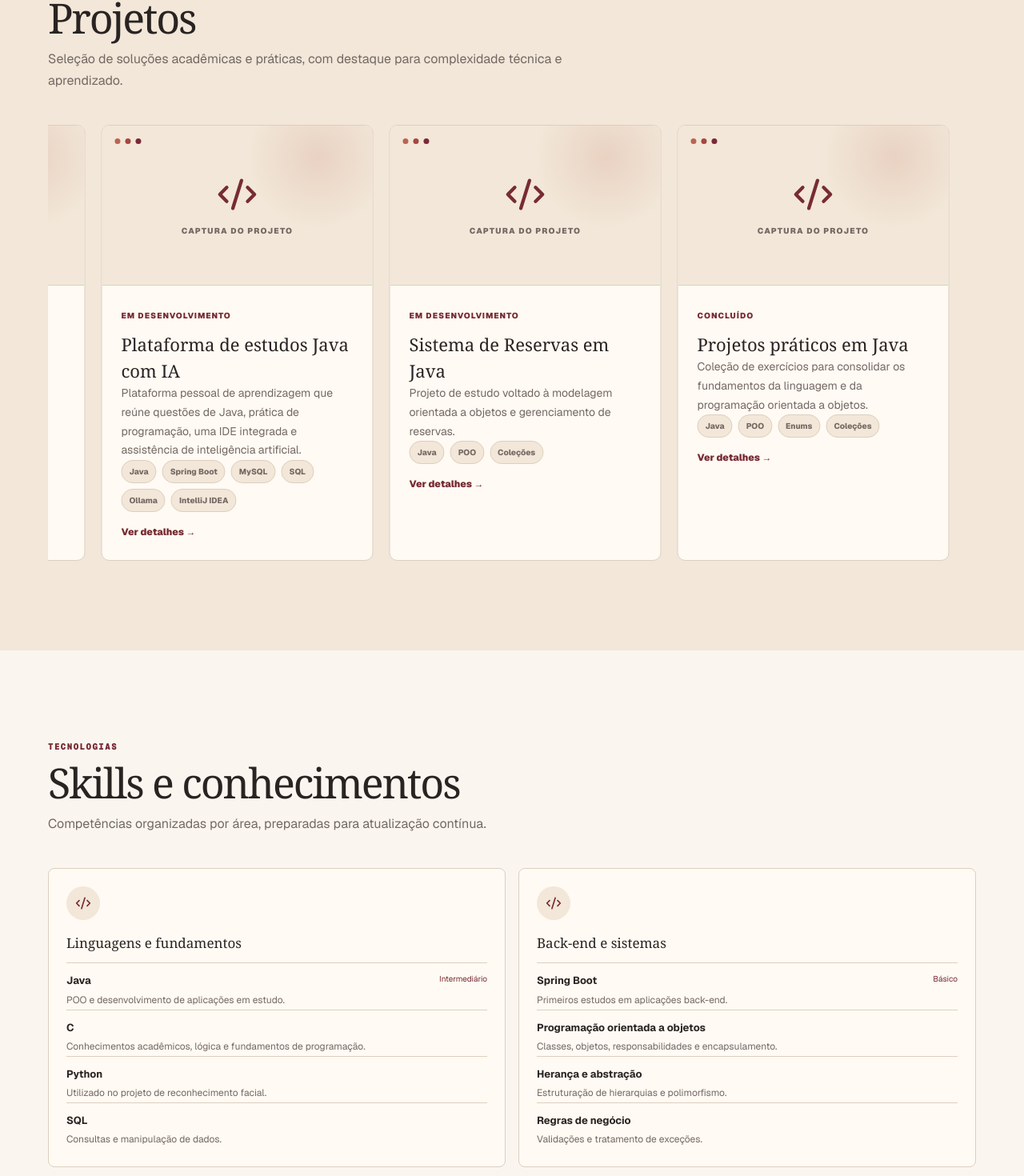
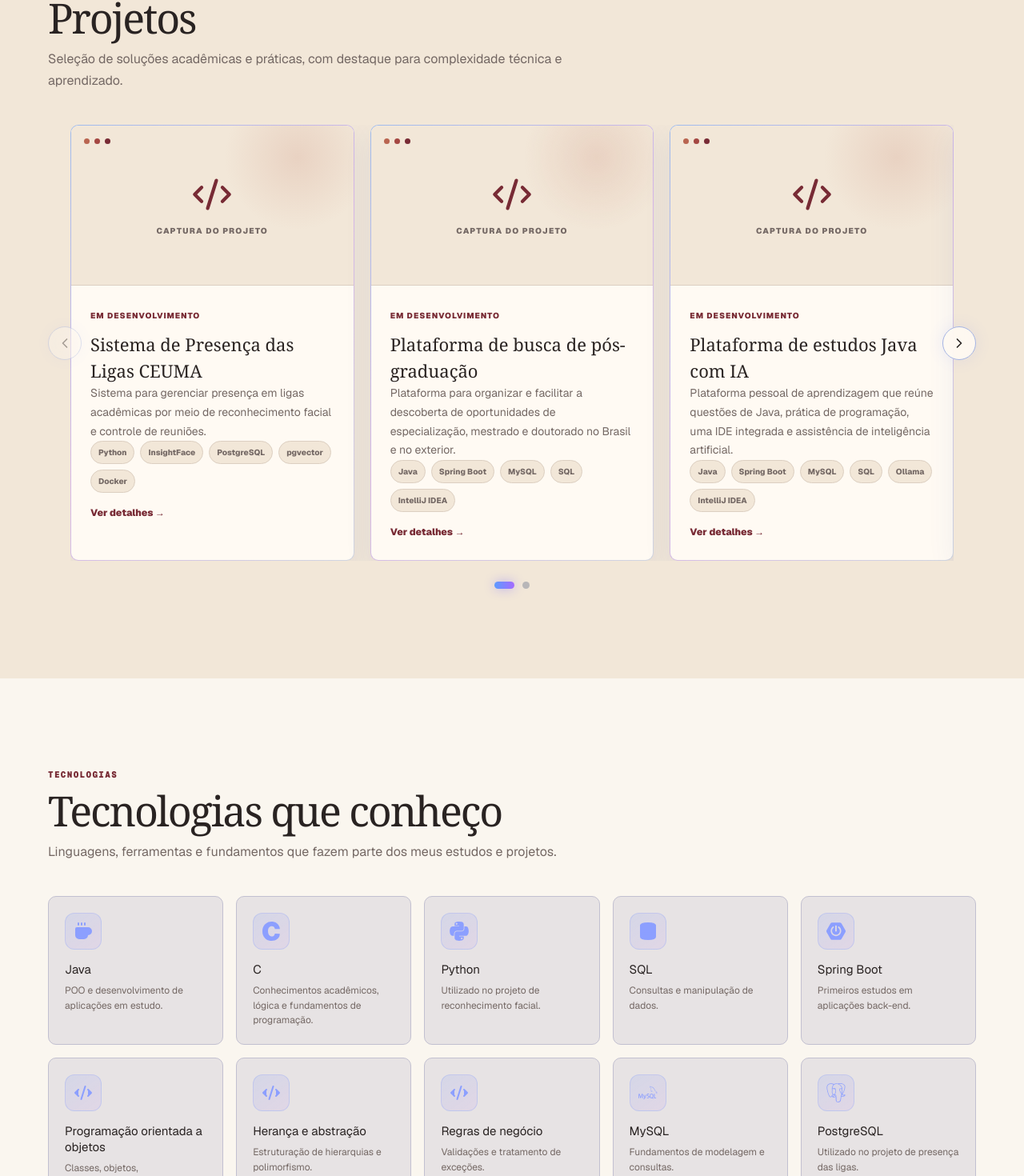
Before and after one commit to PauloKAaPOo/portifolio-pessoal, a Next.js app: page / in a window 1280 px wide. Shown: the part 1776-3246 px from the top of the page at 80% size. Built offline with nearby package versions, Linux system fonts and the light colour scheme.

Commit message:
Quinta mudanca

```diff
--- a/package.json
+++ b/package.json
@@ -12,7 +12,8 @@
     "lucide-react": "^1.77.0",
     "next": "16.4.6",
     "react": "19.3.0",
-    "react-dom": "19.3.0"
+    "react-dom": "19.3.0",
+    "simple-icons": "^16.38.1"
   },
   "devDependencies": {
     "@tailwindcss/turbopack": "4.3.3",
--- a/src/app/globals.css
+++ b/src/app/globals.css
@@ -279,21 +279,24 @@ a { color: inherit; text-decoration: none; }
 .about-facts span, .about-facts b { display: block; font-size: 10px; }
 .about-facts span { color: var(--muted); margin-bottom: 4px; }
 
-.project-marquee { overflow: hidden; }
-.project-track { display: flex; width: max-content; animation: project-scroll 42s linear infinite; }
-.project-track-group { display: flex; flex: 0 0 auto; gap: 20px; padding-right: 20px; }
-.project-marquee:hover .project-track, .project-marquee:focus-within .project-track { animation-play-state: paused; }
-@keyframes project-scroll { to { transform: translateX(-50%); } }
+.project-carousel-shell { position: relative; padding: 0 28px; }
+.project-viewport { overflow: hidden; touch-action: pan-y; }
+.project-track { display: flex; width: 100%; transition: transform .6s cubic-bezier(.2, .75, .25, 1); }
+.project-page { display: grid; flex: 0 0 100%; grid-template-columns: repeat(3, minmax(0, 1fr)); gap: 20px; }
 .project-card {
-  flex: 0 0 min(340px, calc(100vw - 48px));
+  min-width: 0;
   overflow: hidden;
-  border: 1px solid var(--line);
+  border: 1px solid transparent;
   border-radius: 10px;
-  background: var(--surface);
+  background:
+    linear-gradient(var(--surface), var(--surface)) padding-box,
+    linear-gradient(135deg, rgba(92, 153, 255, .55), rgba(170, 105, 255, .38), rgba(92, 153, 255, .22)) border-box;
+  box-shadow: 0 12px 34px rgba(56, 90, 180, .08);
+  backdrop-filter: blur(14px);
   cursor: pointer;
-  transition: box-shadow .25s ease, border-color .25s ease;
+  transition: transform .25s ease, box-shadow .25s ease, filter .25s ease;
 }
-.project-card:hover, .project-card:focus-visible { border-color: var(--primary); box-shadow: var(--shadow); }
+.project-card:hover, .project-card:focus-visible { transform: translateY(-5px); filter: brightness(1.04); box-shadow: 0 18px 40px rgba(71, 108, 225, .18), 0 0 22px rgba(151, 92, 255, .16); }
 .project-card:focus-visible { outline: 2px solid var(--primary); outline-offset: 3px; }
 .project-visual {
   position: relative;
@@ -330,9 +333,39 @@ a { color: inherit; text-decoration: none; }
 }
 .text-link { border: 0; background: transparent; color: var(--primary); padding: 16px 0 0; font-size: 12px; font-weight: 900; }
 .project-content .text-link { display: inline-block; }
+.carousel-arrow {
+  position: absolute;
+  z-index: 2;
+  top: 50%;
+  width: 42px;
+  height: 42px;
+  display: grid;
+  place-items: center;
+  border: 1px solid color-mix(in srgb, #759cff 55%, var(--line));
+  border-radius: 50%;
+  background: color-mix(in srgb, var(--surface) 88%, transparent);
+  color: var(--foreground);
+  box-shadow: 0 0 20px rgba(101, 125, 255, .12);
+  backdrop-filter: blur(12px);
+  transform: translateY(-50%);
+  transition: background .2s ease, color .2s ease, opacity .2s ease, box-shadow .2s ease;
+}
+.carousel-arrow:first-child { left: 0; }
+.carousel-arrow:last-child { right: 0; }
+.carousel-arrow:not(:disabled):hover { background: #617cff; color: #fff; box-shadow: 0 0 22px rgba(114, 118, 255, .42); }
+.carousel-arrow:disabled { cursor: not-allowed; opacity: .38; }
+.carousel-arrow:focus-visible, .carousel-dot:focus-visible { outline: 2px solid #879cff; outline-offset: 3px; }
+.carousel-pagination { display: flex; align-items: center; justify-content: center; gap: 10px; padding-top: 26px; }
+.carousel-dot { width: 9px; height: 9px; border: 0; border-radius: 50%; background: color-mix(in srgb, #8290ab 40%, var(--line)); padding: 0; transition: width .25s ease, background .25s ease, box-shadow .25s ease; }
+.carousel-dot.is-active { width: 25px; border-radius: 999px; background: linear-gradient(90deg, #5c9bff, #a56bff); box-shadow: 0 0 14px rgba(126, 111, 255, .48); }
 
-.skills-grid { display: grid; grid-template-columns: repeat(2, minmax(0, 1fr)); gap: 16px; }
-.skill-card { border: 1px solid var(--line); border-radius: 8px; background: var(--surface); padding: 22px; }
+.skills-grid { display: grid; grid-template-columns: repeat(5, minmax(0, 1fr)); gap: 16px; }
+.skill-card { min-width: 0; border: 1px solid color-mix(in srgb, #718fff 24%, var(--line)); border-radius: 10px; background: color-mix(in srgb, var(--surface) 88%, #393b72 12%); padding: 20px; transition: transform .25s ease, border-color .25s ease, box-shadow .25s ease; }
+.skill-card:hover { transform: translateY(-4px); border-color: color-mix(in srgb, #8b74ff 65%, var(--line)); box-shadow: 0 12px 30px rgba(74, 94, 195, .16), 0 0 18px rgba(145, 95, 255, .12); }
+.skill-logo { width: 46px; height: 46px; display: flex; align-items: center; justify-content: center; gap: 5px; border: 1px solid rgba(112, 145, 255, .24); border-radius: 12px; background: linear-gradient(145deg, rgba(87, 125, 255, .12), rgba(162, 97, 255, .09)); color: #8c9fff; }
+.skill-logo svg { width: 24px; height: 24px; fill: currentColor; }
+.skill-card h3 { margin: 15px 0 7px; font-size: 15px; line-height: 1.35; }
+.skill-card p { margin: 0; color: var(--muted); font-size: 12px; line-height: 1.55; }
 .card-icon, .certificate-icon, .hobby-icon {
   width: 42px;
   height: 42px;
@@ -342,12 +375,6 @@ a { color: inherit; text-decoration: none; }
   background: var(--surface-soft);
   color: var(--primary);
 }
-.skill-card h3 { margin: 16px 0 12px; font-family: Georgia, serif; font-size: 17px; }
-.skill-item { border-top: 1px solid var(--line); padding: 12px 0 2px; }
-.skill-item div { display: flex; justify-content: space-between; gap: 12px; font-size: 13px; }
-.skill-item div span { color: var(--primary); font-size: 10px; }
-.skill-item p { margin: 5px 0 0; color: var(--muted); font-size: 12px; line-height: 1.55; }
-
 .timeline { max-width: 820px; }
 .timeline-item { position: relative; display: grid; grid-template-columns: 48px 1fr; }
 .timeline-marker {
@@ -423,7 +450,9 @@ footer { border-top: 1px solid var(--line); background: var(--surface); }
   .menu-button { display: grid; }
   .hero-grid { grid-template-columns: 1fr .72fr; gap: 36px; }
   .about-grid { grid-template-columns: 1fr .7fr; gap: 36px; }
-  .skills-grid, .certificate-grid { grid-template-columns: 1fr; }
+  .skills-grid { grid-template-columns: repeat(4, minmax(0, 1fr)); }
+  .certificate-grid { grid-template-columns: 1fr; }
+  .project-page { grid-template-columns: repeat(2, minmax(0, 1fr)); }
 }
 
 @media (max-width: 720px) {
@@ -436,6 +465,8 @@ footer { border-top: 1px solid var(--line); background: var(--surface); }
   .chip-one { left: -24px; }
   .chip-two { right: -20px; }
   .project-visual { height: 200px; }
+  .project-page { grid-template-columns: 1fr; }
+  .skills-grid { grid-template-columns: repeat(3, minmax(0, 1fr)); }
   .about-profile-card { width: 82%; justify-self: center; }
   .timeline-card { padding: 18px; }
   .timeline-meta { flex-direction: column; }
@@ -450,7 +481,7 @@ footer { border-top: 1px solid var(--line); background: var(--surface); }
   .portrait-wrap { width: 82%; }
   .about-profile-card { width: 100%; }
   .about-facts { grid-template-columns: 1fr; }
-  .skills-grid { grid-template-columns: 1fr; }
+  .skills-grid { grid-template-columns: repeat(2, minmax(0, 1fr)); }
   .certificate-card { grid-template-columns: 42px 1fr; padding: 16px; }
   .footer-shell { align-items: flex-start; flex-direction: column; justify-content: center; }
 }
@@ -459,6 +490,7 @@ footer { border-top: 1px solid var(--line); background: var(--surface); }
   html { scroll-behavior: auto; }
   *, *::before, *::after { transition-duration: .01ms !important; }
   .scroll-reveal-enabled .scroll-reveal { opacity: 1; transform: none; }
-  .project-marquee { overflow-x: auto; }
-  .project-track { animation: none; }
+  .project-track { transition: none; }
+  .project-card, .skill-card { transition: none; }
+  .project-card:hover, .skill-card:hover { transform: none; }
 }
--- a/src/components/portfolio-page.tsx
+++ b/src/components/portfolio-page.tsx
@@ -5,6 +5,10 @@ import {
   ArrowUp,
   Award,
   Code2,
+  Coffee,
+  Database,
+  ChevronLeft,
+  ChevronRight,
   GraduationCap,
   Link as LinkIcon,
   Menu,
@@ -13,7 +17,24 @@ import {
   Sun,
   X,
 } from "lucide-react";
-import { useEffect, useState } from "react";
+import {
+  siC,
+  siCss,
+  siDocker,
+  siGit,
+  siGithub,
+  siHtml5,
+  siMysql,
+  siNextdotjs,
+  siOllama,
+  siPostgresql,
+  siPython,
+  siReact,
+  siSpringboot,
+  siTypescript,
+  type SimpleIcon,
+} from "simple-icons";
+import { useEffect, useRef, useState } from "react";
 import {
   certificates,
   education,
@@ -24,6 +45,21 @@ import {
   socialLinks,
 } from "@/data/portfolio";
 import type { Project } from "@/types/portfolio";
+
+const technologyIcons: Record<string, SimpleIcon[]> = {
+  C: [siC],
+  Python: [siPython],
+  "Spring Boot": [siSpringboot],
+  MySQL: [siMysql],
+  PostgreSQL: [siPostgresql],
+  "Ollama / Open WebUI": [siOllama],
+  "Next.js": [siNextdotjs],
+  React: [siReact],
+  TypeScript: [siTypescript],
+  "HTML / CSS": [siHtml5, siCss],
+  "Git / GitHub": [siGit, siGithub],
+  Docker: [siDocker],
+};
 
 const navItems = [
   { id: "inicio", label: "Início" },
@@ -59,6 +95,22 @@ export default function PortfolioPage() {
   const [activeSection, setActiveSection] = useState("inicio");
   const [showTop, setShowTop] = useState(false);
   const [selectedProject, setSelectedProject] = useState<Project | null>(null);
+  const [projectPage, setProjectPage] = useState(0);
+  const [projectsPerPage, setProjectsPerPage] = useState(3);
+  const swipeStartX = useRef<number | null>(null);
+  const didSwipe = useRef(false);
+  const projectPages = Array.from(
+    { length: Math.ceil(projects.length / projectsPerPage) },
+    (_, pageIndex) =>
+      projects.slice(
+        pageIndex * projectsPerPage,
+        (pageIndex + 1) * projectsPerPage,
+      ),
+  );
+  const activeProjectPage = Math.min(
+    projectPage,
+    Math.max(0, projectPages.length - 1),
+  );
 
   useEffect(() => {
     const savedTheme = window.localStorage.getItem("portfolio-theme");
@@ -124,6 +176,20 @@ export default function PortfolioPage() {
   }, [selectedProject]);
 
   useEffect(() => {
+    const updateProjectsPerPage = () => {
+      setProjectsPerPage(
+        window.innerWidth <= 720 ? 1 : window.innerWidth <= 980 ? 2 : 3,
+      );
+    };
+
+    updateProjectsPerPage();
+    window.addEventListener("resize", updateProjectsPerPage, {
+      passive: true,
+    });
+    return () => window.removeEventListener("resize", updateProjectsPerPage);
+  }, []);
+
+  useEffect(() => {
     const onScroll = () => setShowTop(window.scrollY > 500);
     const observer = new IntersectionObserver(
       (entries) => {
@@ -150,6 +216,10 @@ export default function PortfolioPage() {
   const navigateTo = (id: string) => {
     document.getElementById(id)?.scrollIntoView({ behavior: "smooth" });
     setMenuOpen(false);
+  };
+
+  const goToProjectPage = (page: number) => {
+    setProjectPage(Math.max(0, Math.min(page, projectPages.length - 1)));
   };
 
   return (
@@ -298,20 +368,64 @@ export default function PortfolioPage() {
               title="Projetos"
               description="Seleção de soluções acadêmicas e práticas, com destaque para complexidade técnica e aprendizado."
             />
-            <div className="project-marquee" role="region" aria-label="Carrossel de projetos">
-              <div className="project-track">
-                {[false, true].map((isDuplicate) => (
+            <div className="project-carousel-shell">
+              <button
+                className="carousel-arrow"
+                type="button"
+                aria-label="Projetos anteriores"
+                onClick={() => goToProjectPage(activeProjectPage - 1)}
+                disabled={activeProjectPage === 0}
+              >
+                <ChevronLeft size={20} />
+              </button>
               <div
-                    className="project-track-group"
-                    key={isDuplicate ? "duplicate" : "projects"}
-                    aria-hidden={isDuplicate || undefined}
+                className="project-viewport"
+                role="region"
+                aria-roledescription="carrossel"
+                aria-label="Projetos em destaque"
+                onTouchStart={(event) => {
+                  swipeStartX.current = event.touches[0]?.clientX ?? null;
+                  didSwipe.current = false;
+                }}
+                onTouchEnd={(event) => {
+                  const startX = swipeStartX.current;
+                  const endX = event.changedTouches[0]?.clientX;
+                  swipeStartX.current = null;
+                  if (startX === null || endX === undefined) return;
+
+                  const distance = startX - endX;
+                  if (Math.abs(distance) < 50) return;
+
+                  didSwipe.current = true;
+                  goToProjectPage(activeProjectPage + (distance > 0 ? 1 : -1));
+                }}
+                onClickCapture={(event) => {
+                  if (!didSwipe.current) return;
+                  event.preventDefault();
+                  event.stopPropagation();
+                  didSwipe.current = false;
+                }}
               >
-                    {projects.map((project) => (
+                <div
+                  className="project-track"
+                  style={{ transform: `translateX(-${activeProjectPage * 100}%)` }}
+                >
+                  {projectPages.map((pageProjects, pageIndex) => (
+                    <div
+                      className="project-page"
+                      key={pageIndex}
+                      role="group"
+                      aria-roledescription="slide"
+                      aria-hidden={pageIndex !== activeProjectPage}
+                      inert={pageIndex !== activeProjectPage}
+                      aria-label={`Página ${pageIndex + 1} de ${projectPages.length}`}
+                    >
+                      {pageProjects.map((project) => (
                         <article
                           className="project-card"
-                        key={`${isDuplicate ? "duplicate-" : ""}${project.name}`}
+                          key={project.name}
                           role="button"
-                        tabIndex={isDuplicate ? -1 : 0}
+                          tabIndex={0}
                           aria-haspopup="dialog"
                           aria-label={`Ver detalhes do projeto ${project.name}`}
                           onClick={() => setSelectedProject(project)}
@@ -352,6 +466,28 @@ export default function PortfolioPage() {
                   ))}
                 </div>
               </div>
+              <button
+                className="carousel-arrow"
+                type="button"
+                aria-label="Próximos projetos"
+                onClick={() => goToProjectPage(activeProjectPage + 1)}
+                disabled={activeProjectPage >= projectPages.length - 1}
+              >
+                <ChevronRight size={20} />
+              </button>
+            </div>
+            <div className="carousel-pagination" aria-label="Paginação dos projetos">
+              {projectPages.map((_, pageIndex) => (
+                <button
+                  key={pageIndex}
+                  type="button"
+                  className={`carousel-dot${pageIndex === activeProjectPage ? " is-active" : ""}`}
+                  aria-label={`Ir para a página ${pageIndex + 1}`}
+                  aria-current={pageIndex === activeProjectPage ? "step" : undefined}
+                  onClick={() => goToProjectPage(pageIndex)}
+                />
+              ))}
+            </div>
           </div>
         </section>
 
@@ -359,24 +495,40 @@ export default function PortfolioPage() {
           <div className="container">
             <SectionHeading
               eyebrow="Tecnologias"
-              title="Skills e conhecimentos"
-              description="Competências organizadas por área, preparadas para atualização contínua."
+              title="Tecnologias que conheço"
+              description="Linguagens, ferramentas e fundamentos que fazem parte dos meus estudos e projetos."
             />
             <div className="skills-grid">
               {skillCategories.map((category) => (
-                <article className="skill-card" key={category.title}>
-                  <div className="card-icon"><Code2 size={20} /></div>
-                  <h3>{category.title}</h3>
-                  {category.skills.map((skill) => (
-                    <div className="skill-item" key={skill.name}>
-                      <div>
-                        <b>{skill.name}</b>
-                        {skill.level && <span>{skill.level}</span>}
+                category.skills.map((skill) => {
+                  const icons = technologyIcons[skill.name] ?? [];
+                  return (
+                    <article className="skill-card" key={skill.name}>
+                      <div className="skill-logo" aria-hidden="true">
+                        {icons.length > 0 ? (
+                          icons.map((icon) => (
+                            <svg
+                              key={icon.slug}
+                              viewBox="0 0 24 24"
+                              role="presentation"
+                            >
+                              <path d={icon.path} />
+                            </svg>
+                          ))
+                        ) : skill.name === "Java" ? (
+                          <Coffee size={25} />
+                        ) : skill.name === "SQL" ||
+                          skill.name === "pgvector" ? (
+                          <Database size={25} />
+                        ) : (
+                          <Code2 size={25} />
+                        )}
                       </div>
+                      <h3>{skill.name}</h3>
                       <p>{skill.description}</p>
-                    </div>
-                  ))}
                     </article>
+                  );
+                })
               ))}
             </div>
           </div>
--- a/src/data/portfolio.ts
+++ b/src/data/portfolio.ts
@@ -121,7 +121,7 @@ export const skillCategories: SkillCategory[] = [
   {
     title: "Linguagens e fundamentos",
     skills: [
-      { name: "Java", level: "Intermediário", description: "POO e desenvolvimento de aplicações em estudo." },
+      { name: "Java", description: "POO e desenvolvimento de aplicações em estudo." },
       { name: "C", description: "Conhecimentos acadêmicos, lógica e fundamentos de programação." },
       { name: "Python", description: "Utilizado no projeto de reconhecimento facial." },
       { name: "SQL", description: "Consultas e manipulação de dados." },
@@ -130,7 +130,7 @@ export const skillCategories: SkillCategory[] = [
   {
     title: "Back-end e sistemas",
     skills: [
-      { name: "Spring Boot", level: "Básico", description: "Primeiros estudos em aplicações back-end." },
+      { name: "Spring Boot", description: "Primeiros estudos em aplicações back-end." },
       { name: "Programação orientada a objetos", description: "Classes, objetos, responsabilidades e encapsulamento." },
       { name: "Herança e abstração", description: "Estruturação de hierarquias e polimorfismo." },
       { name: "Regras de negócio", description: "Validações e tratamento de exceções." },
--- a/src/types/portfolio.ts
+++ b/src/types/portfolio.ts
@@ -19,7 +19,6 @@ export type Project = {
 export type Skill = {
   name: string;
   description: string;
-  level?: "Básico" | "Intermediário" | "Avançado";
 };
 
 export type SkillCategory = {
```
Also changed, not shown: 1 other file (tests, documents, lock files or other folders). Lines whose indentation alone changed are shown as unchanged.
